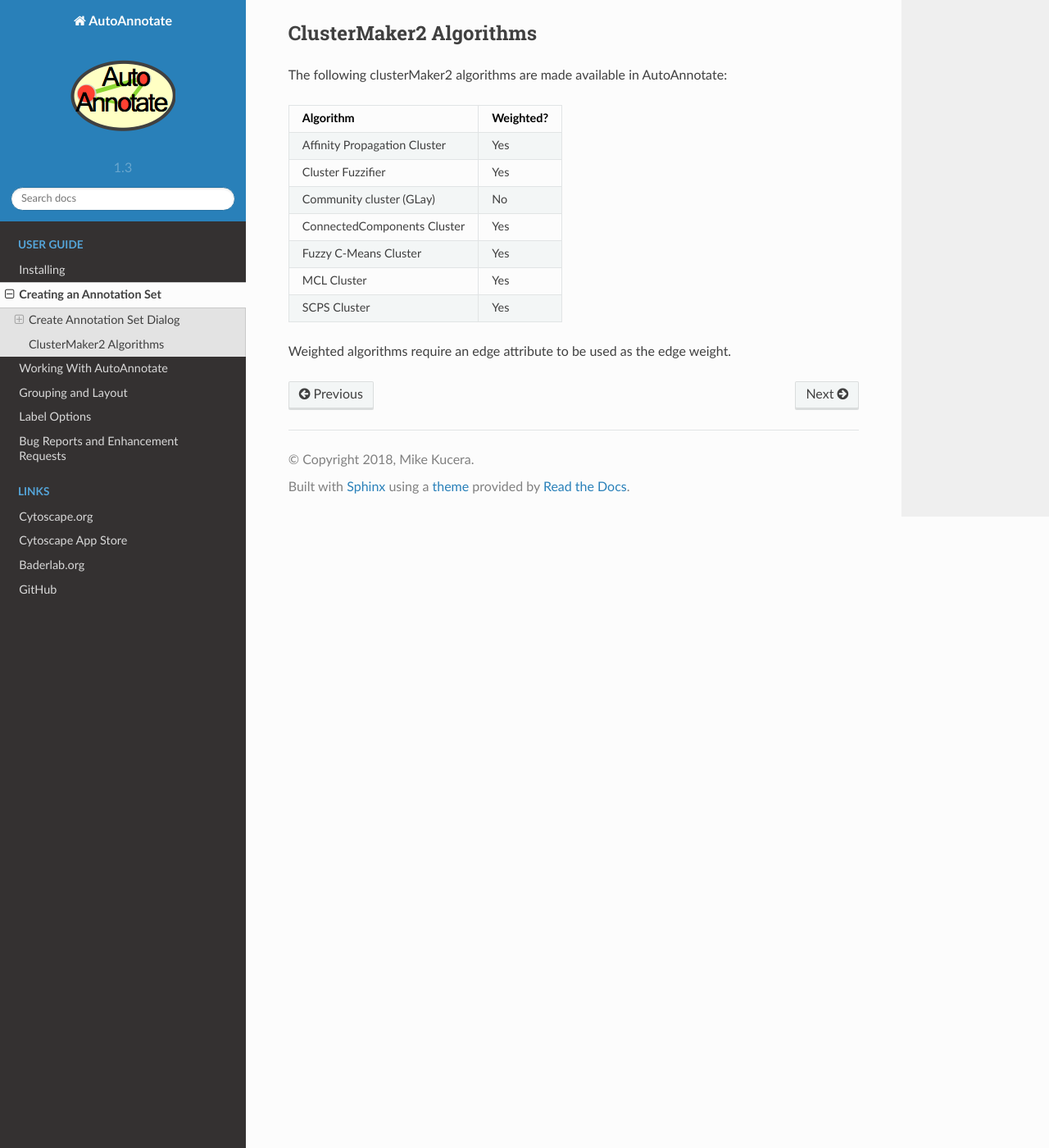
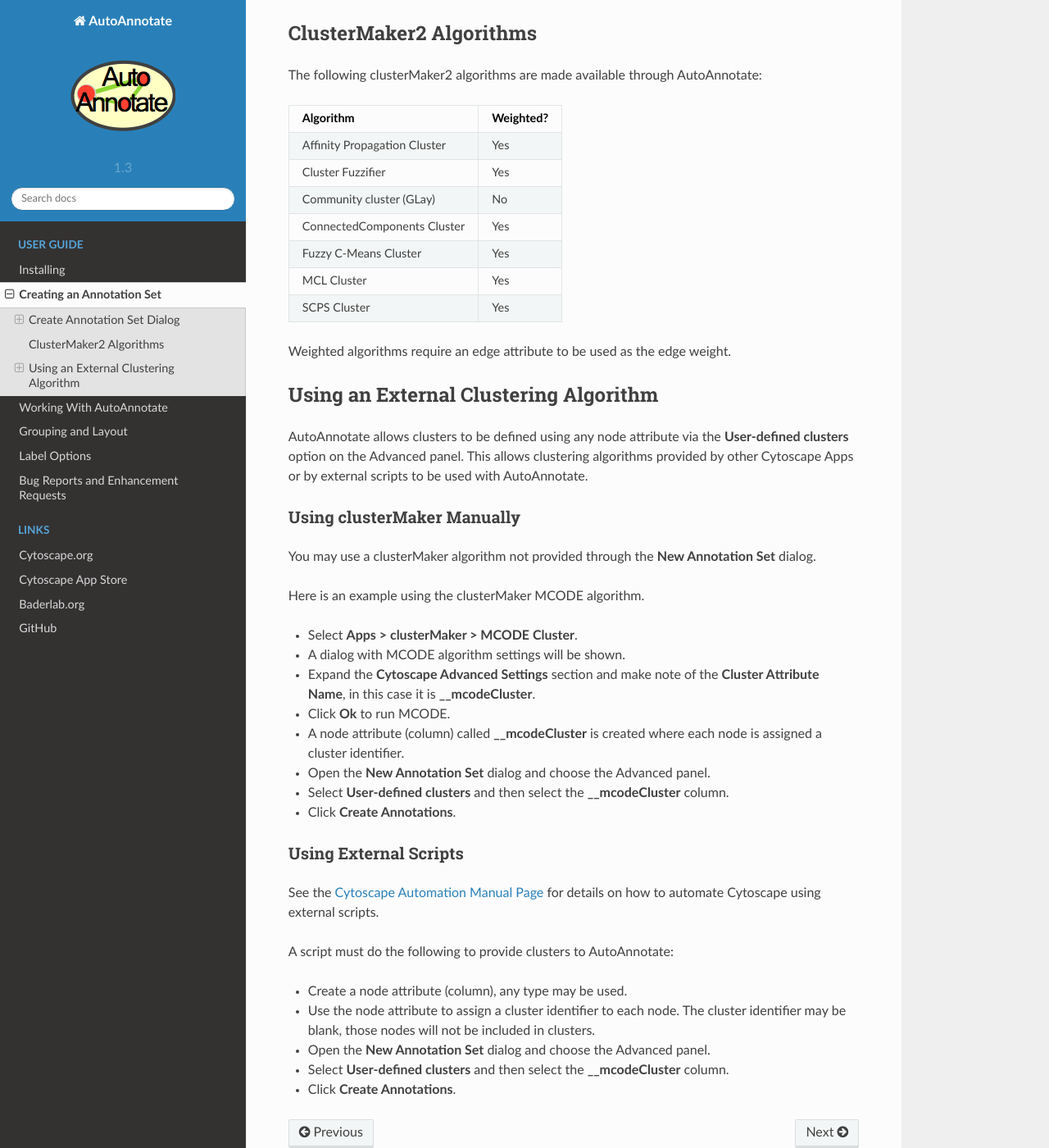
Before and after one commit to BaderLab/AutoAnnotateApp, a Sphinx documentation site: the page built from docs/CreatingAnAnnotationSet.rst, in a window 1280 px wide and 1400 px high, scrolled down 3569 px. Shown: the whole window at 82% size. Built offline with Sphinx 7.4.7 and the Read the Docs theme 2.0.0, drawn with Linux system fonts in a browser that asks for light colours.

Commit message:
Add docs for external clustering algorithms.

```diff
--- a/docs/CreatingAnAnnotationSet.rst
+++ b/docs/CreatingAnAnnotationSet.rst
@@ -122,7 +122,7 @@
 ClusterMaker2 Algorithms
 ------------------------
 
-The following clusterMaker2 algorithms are made available in AutoAnnotate:
+The following clusterMaker2 algorithms are made available through AutoAnnotate:
 
 ============================= =========
 Algorithm                     Weighted?
@@ -137,3 +137,46 @@
 ============================= =========
 
 Weighted algorithms require an edge attribute to be used as the edge weight.
+
+
+Using an External Clustering Algorithm
+--------------------------------------
+
+AutoAnnotate allows clusters to be defined using any node attribute via the **User-defined clusters**
+option on the Advanced panel. This allows clustering algorithms provided by other Cytoscape
+Apps or by external scripts to be used with AutoAnnotate.
+
+
+Using clusterMaker Manually
+~~~~~~~~~~~~~~~~~~~~~~~~~~~
+
+You may use a clusterMaker algorithm not provided through the **New Annotation Set** dialog.
+
+Here is an example using the clusterMaker MCODE algorithm.
+
+* Select **Apps > clusterMaker > MCODE Cluster**.
+* A dialog with MCODE algorithm settings will be shown.
+* Expand the **Cytoscape Advanced Settings** section and make note of the **Cluster Attribute Name**, in this case it is **__mcodeCluster**.
+* Click **Ok** to run MCODE.
+* A node attribute (column) called **__mcodeCluster** is created where each node is assigned
+  a cluster identifier.
+* Open the **New Annotation Set** dialog and choose the Advanced panel.
+* Select **User-defined clusters** and then select the **__mcodeCluster** column.
+* Click **Create Annotations**.
+
+
+Using External Scripts
+~~~~~~~~~~~~~~~~~~~~~~
+
+See the `Cytoscape Automation Manual Page`_ for details on how to automate Cytoscape using external scripts.
+
+.. _Cytoscape Automation Manual Page: http://manual.cytoscape.org/en/stable/Programmatic_Access_to_Cytoscape_Features_Scripting.html
+
+A script must do the following to provide clusters to AutoAnnotate:
+
+* Create a node attribute (column), any type may be used.
+* Use the node attribute to assign a cluster identifier to each node. The cluster identifier may be blank,
+  those nodes will not be included in clusters.
+* Open the **New Annotation Set** dialog and choose the Advanced panel.
+* Select **User-defined clusters** and then select the **__mcodeCluster** column.
+* Click **Create Annotations**.
```
